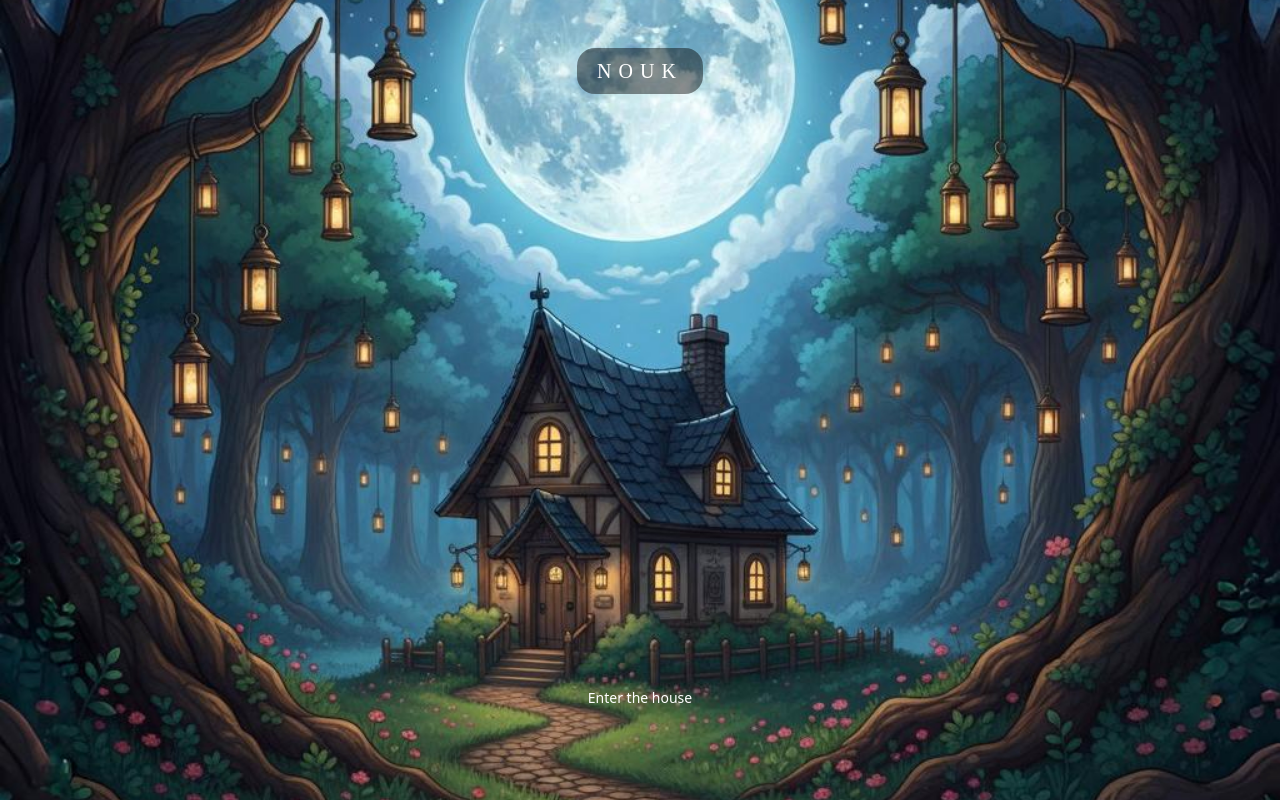
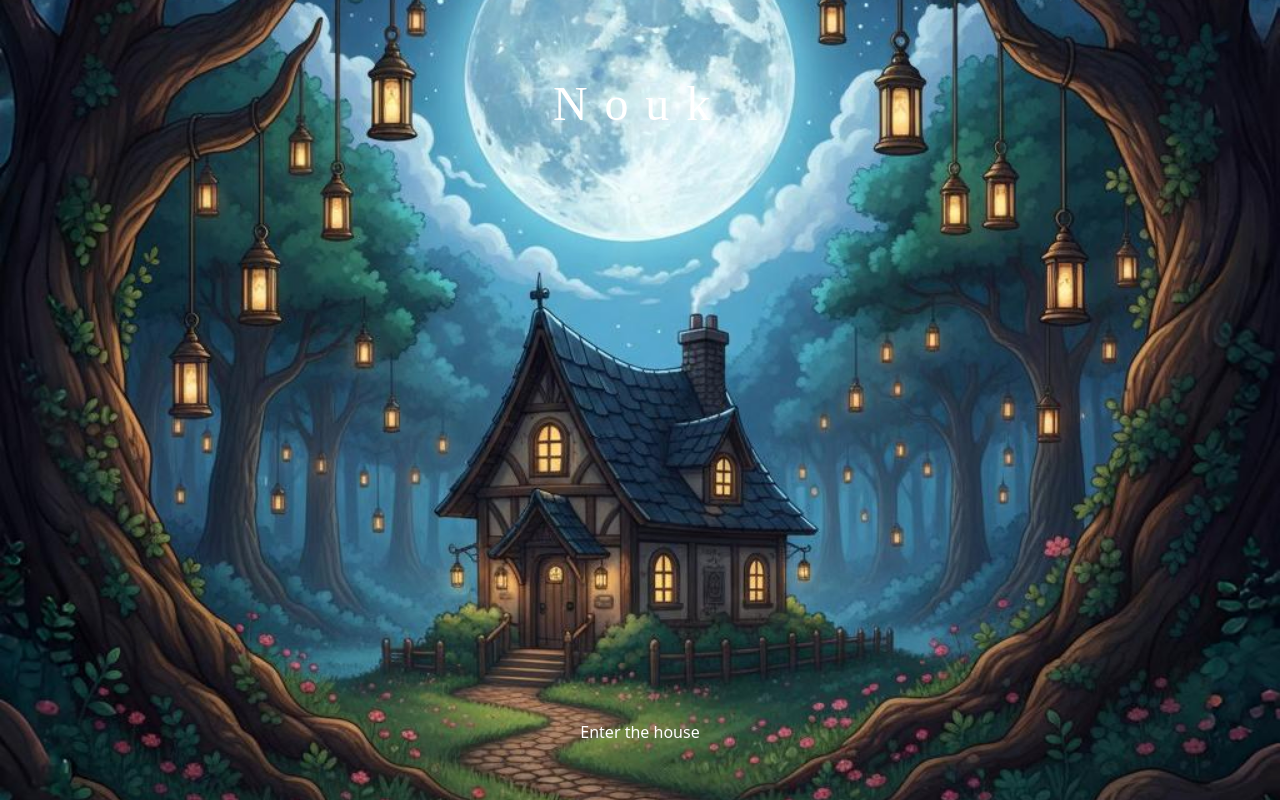
Before and after one commit to dus10-sudo/Nouk-V2, a Next.js app: page / in a window 1280 px wide. Built offline with nearby package versions, Linux system fonts and the light colour scheme.

Commit message:
Update page.tsx

```diff
--- a/src/app/page.tsx
+++ b/src/app/page.tsx
@@ -19,17 +19,17 @@ export default function LandingPage() {
 
   const handleEnter = () => {
     setIsPlaying(true);
+    const video = videoRef.current;
 
-    const video = videoRef.current;
     if (video) {
       video.currentTime = 0;
       video
         .play()
         .catch(() => {
-          // if browser blocks playback, just go inside
+          // if autoplay is blocked, just go inside
           navigateOnce();
         });
-      // safety fallback in case onended doesn't fire
+      // safety fallback if onended never fires
       setTimeout(navigateOnce, 4000);
     } else {
       navigateOnce();
@@ -49,7 +49,7 @@ export default function LandingPage() {
         />
       </div>
 
-      {/* Enter video overlay (fades in over the image when playing) */}
+      {/* Enter animation video overlay */}
       <video
         ref={videoRef}
         src="/enter-house.mp4"
@@ -60,23 +60,24 @@ export default function LandingPage() {
         playsInline
       />
 
-      {/* Overlay content: Nouk title + button */}
-      <div className="relative z-10 flex h-full flex-col items-center justify-between py-10">
-        {/* Top title */}
-        <div className="mt-2 flex flex-col items-center">
-          <div className="rounded-[18px] bg-black/45 px-5 py-2">
-            <span className="cinzel-title text-[20px] uppercase tracking-[0.35em] text-white drop-shadow-[0_0_15px_rgba(255,255,255,0.55)]">
-              Nouk
-            </span>
-          </div>
-        </div>
+      {/* Foreground content */}
+      <div className="relative z-10 flex h-full flex-col">
+        {/* BIG NOUK title, near the top/center */}
+        <header className="pt-20 flex justify-center">
+          <h1 className="cinzel-title text-4xl md:text-5xl text-white drop-shadow-[0_0_20px_rgba(255,255,255,0.7)]">
+            Nouk
+          </h1>
+        </header>
 
-        {/* Bottom button */}
-        <div className="mb-10 flex flex-col items-center gap-3">
+        {/* Spacer pushes button toward lower third */}
+        <div className="flex-1" />
+
+        {/* Enter button */}
+        <div className="pb-14 flex justify-center">
           <button
             type="button"
             onClick={handleEnter}
-            className="glow-button rounded-full px-8 py-3 text-[14px] font-medium text-white"
+            className="glow-button"
           >
             Enter the house
           </button>
```
